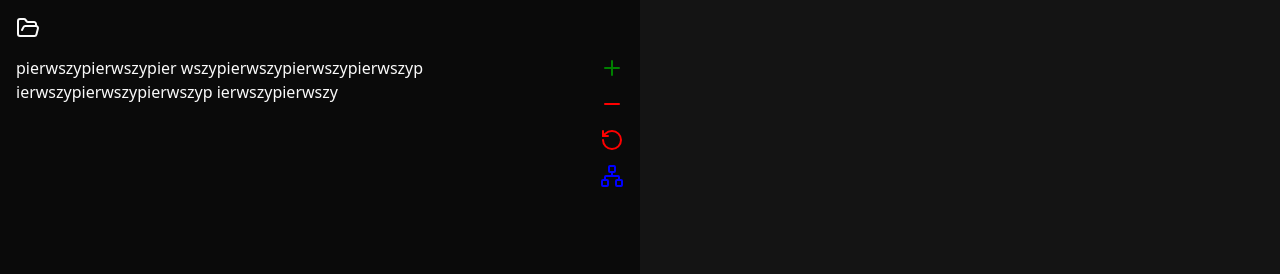
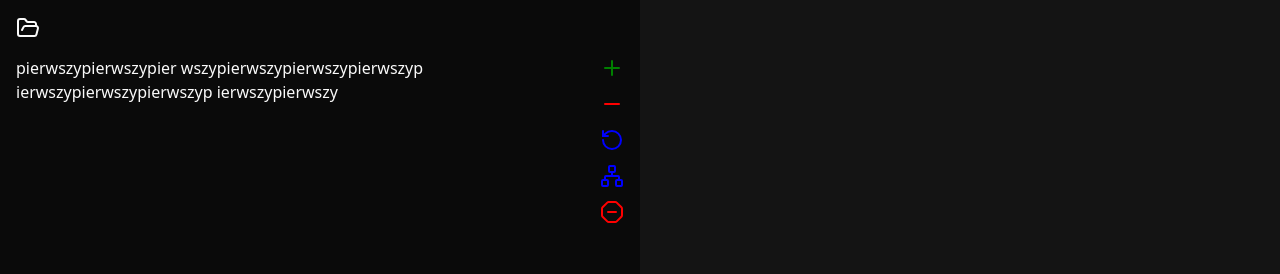
Before and after one commit to sheep-happens-hackathon/sheep-happens, a React (Vite) app in the folder frontend/: page /trees/1/nodes/1 in a window 1280 px wide. Shown: the top 274 px of the page. Built offline with nearby package versions, Linux system fonts and the light colour scheme.

Commit message:
michal pies2 tym razem

```diff
--- a/frontend/src/components/ui/mainPage/Highlight.tsx
+++ b/frontend/src/components/ui/mainPage/Highlight.tsx
@@ -3,6 +3,7 @@ import { Button } from "../button";
 import {
   MinusIcon,
   NetworkIcon,
+  OctagonMinus,
   PlusIcon,
   RotateCcwIcon,
   SendIcon,
@@ -146,6 +147,7 @@ export const MultiTextHighlighter: React.FC<MultiTextHighlighterProps> = ({
             cursor: "text",
             userSelect: "text",
           }}
+          className="flex-1"
         ></div>
         <div className="flex flex-col justify-self-center self-center ml-3">
           <div className=" pb-3">
@@ -180,7 +182,7 @@ export const MultiTextHighlighter: React.FC<MultiTextHighlighterProps> = ({
             <Tooltip>
               <TooltipTrigger asChild>
                 <RotateCcwIcon
-                  color="red"
+                  color="blue"
                   cursor={"pointer"}
                   onClick={() => setRetryInputShowed(true)}
                 />
@@ -190,11 +192,27 @@ export const MultiTextHighlighter: React.FC<MultiTextHighlighterProps> = ({
               </TooltipContent>
             </Tooltip>
           </div>
-          <div>
+          <div className=" pb-3">
             <Tooltip>
               <TooltipTrigger asChild>
                 <NetworkIcon
                   color="blue"
+                  cursor={"pointer"}
+                  onClick={() => {
+                    console.log("");
+                  }}
+                />
+              </TooltipTrigger>
+              <TooltipContent>
+                <p>Utwórz kolejne zapytanie na podstawie zaznaczeń</p>
+              </TooltipContent>
+            </Tooltip>
+          </div>
+          <div>
+            <Tooltip>
+              <TooltipTrigger asChild>
+                <OctagonMinus
+                  color="red"
                   cursor={"pointer"}
                   onClick={() => {
                     console.log("");
```
